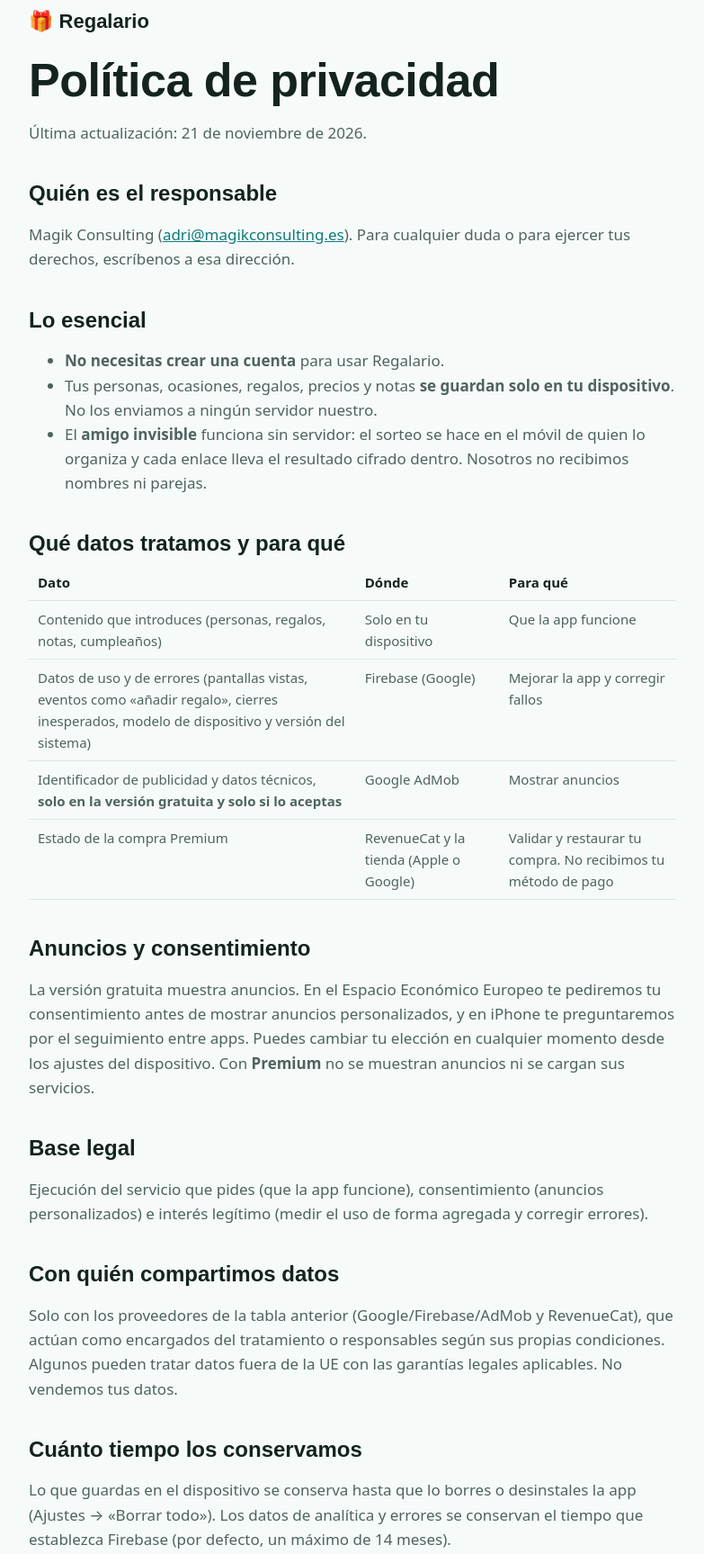
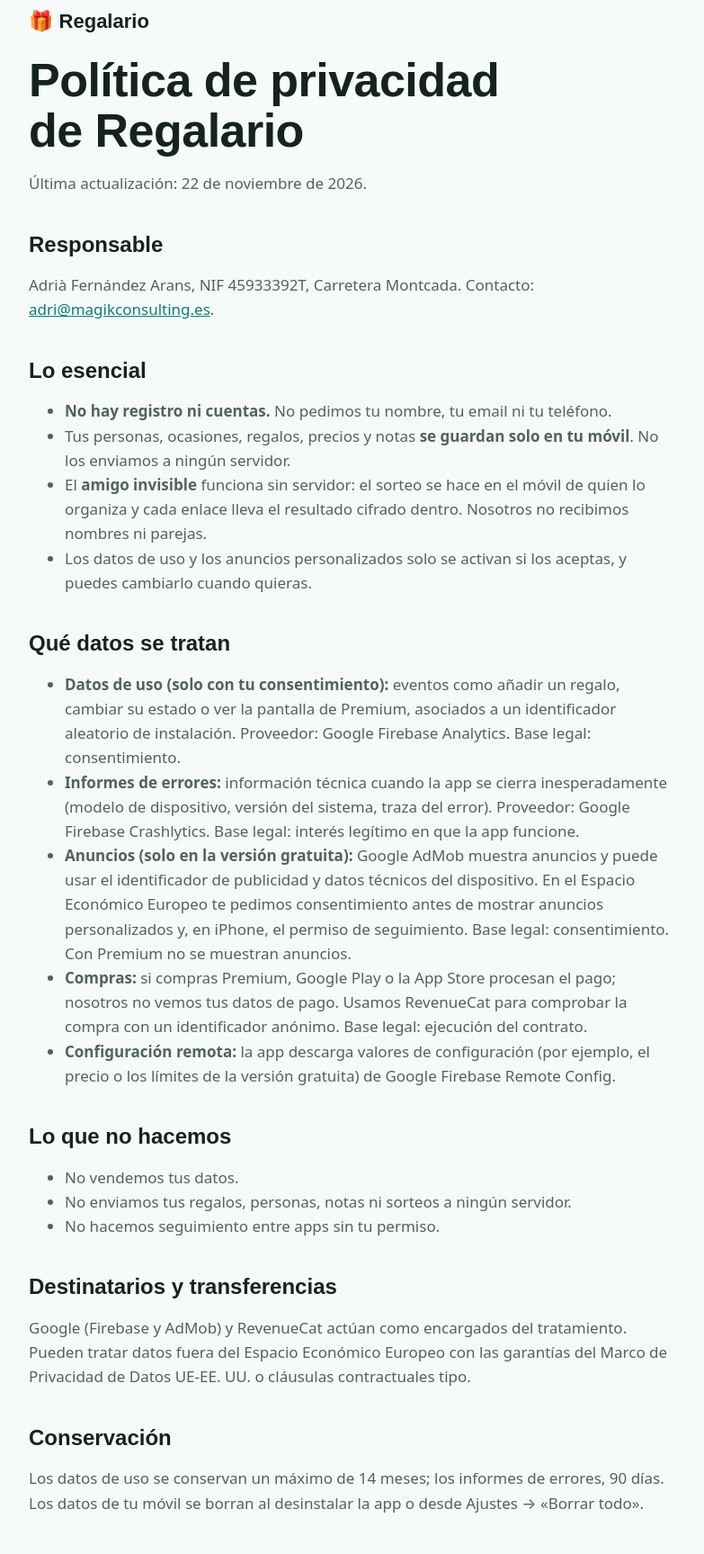
Before and after one commit to Magik-Consulting-ES/regalario-web, a plain HTML site: page privacidad/index.html in a window 1280 px wide. Shown: the part 21-1748 px from the top of the page at 90% size, without its empty margins (248-1031 px from the left). Drawn offline with Linux system fonts and the light colour scheme.

Commit message:
Privacidad siguiendo la de Apto CCSE

```diff
--- a/privacidad/index.html
+++ b/privacidad/index.html
@@ -11,48 +11,50 @@
 <div class="wrap">
   <header class="top"><a class="brand" href="../">🎁 Regalario</a></header>
   <main>
-    <h1>Política de privacidad</h1>
-    <p>Última actualización: 21 de noviembre de 2026.</p>
+    <h1>Política de privacidad de Regalario</h1>
+    <p>Última actualización: 22 de noviembre de 2026.</p>
 
-    <h2>Quién es el responsable</h2>
-    <p>Magik Consulting (<a href="mailto:adri@magikconsulting.es">adri@magikconsulting.es</a>). Para cualquier duda o para ejercer tus derechos, escríbenos a esa dirección.</p>
+    <h2>Responsable</h2>
+    <p>Adrià Fernández Arans, NIF 45933392T, Carretera Montcada. Contacto: <a href="mailto:adri@magikconsulting.es">adri@magikconsulting.es</a>.</p>
 
     <h2>Lo esencial</h2>
     <ul>
-      <li><b>No necesitas crear una cuenta</b> para usar Regalario.</li>
-      <li>Tus personas, ocasiones, regalos, precios y notas <b>se guardan solo en tu dispositivo</b>. No los enviamos a ningún servidor nuestro.</li>
+      <li><b>No hay registro ni cuentas.</b> No pedimos tu nombre, tu email ni tu teléfono.</li>
+      <li>Tus personas, ocasiones, regalos, precios y notas <b>se guardan solo en tu móvil</b>. No los enviamos a ningún servidor.</li>
       <li>El <b>amigo invisible</b> funciona sin servidor: el sorteo se hace en el móvil de quien lo organiza y cada enlace lleva el resultado cifrado dentro. Nosotros no recibimos nombres ni parejas.</li>
+      <li>Los datos de uso y los anuncios personalizados solo se activan si los aceptas, y puedes cambiarlo cuando quieras.</li>
     </ul>
 
-    <h2>Qué datos tratamos y para qué</h2>
-    <table>
-      <tr><th>Dato</th><th>Dónde</th><th>Para qué</th></tr>
-      <tr><td>Contenido que introduces (personas, regalos, notas, cumpleaños)</td><td>Solo en tu dispositivo</td><td>Que la app funcione</td></tr>
-      <tr><td>Datos de uso y de errores (pantallas vistas, eventos como «añadir regalo», cierres inesperados, modelo de dispositivo y versión del sistema)</td><td>Firebase (Google)</td><td>Mejorar la app y corregir fallos</td></tr>
-      <tr><td>Identificador de publicidad y datos técnicos, <b>solo en la versión gratuita y solo si lo aceptas</b></td><td>Google AdMob</td><td>Mostrar anuncios</td></tr>
-      <tr><td>Estado de la compra Premium</td><td>RevenueCat y la tienda (Apple o Google)</td><td>Validar y restaurar tu compra. No recibimos tu método de pago</td></tr>
-    </table>
+    <h2>Qué datos se tratan</h2>
+    <ul>
+      <li><b>Datos de uso (solo con tu consentimiento):</b> eventos como añadir un regalo, cambiar su estado o ver la pantalla de Premium, asociados a un identificador aleatorio de instalación. Proveedor: Google Firebase Analytics. Base legal: consentimiento.</li>
+      <li><b>Informes de errores:</b> información técnica cuando la app se cierra inesperadamente (modelo de dispositivo, versión del sistema, traza del error). Proveedor: Google Firebase Crashlytics. Base legal: interés legítimo en que la app funcione.</li>
+      <li><b>Anuncios (solo en la versión gratuita):</b> Google AdMob muestra anuncios y puede usar el identificador de publicidad y datos técnicos del dispositivo. En el Espacio Económico Europeo te pedimos consentimiento antes de mostrar anuncios personalizados y, en iPhone, el permiso de seguimiento. Base legal: consentimiento. Con Premium no se muestran anuncios.</li>
+      <li><b>Compras:</b> si compras Premium, Google Play o la App Store procesan el pago; nosotros no vemos tus datos de pago. Usamos RevenueCat para comprobar la compra con un identificador anónimo. Base legal: ejecución del contrato.</li>
+      <li><b>Configuración remota:</b> la app descarga valores de configuración (por ejemplo, el precio o los límites de la versión gratuita) de Google Firebase Remote Config.</li>
+    </ul>
 
-    <h2>Anuncios y consentimiento</h2>
-    <p>La versión gratuita muestra anuncios. En el Espacio Económico Europeo te pediremos tu consentimiento antes de mostrar anuncios personalizados, y en iPhone te preguntaremos por el seguimiento entre apps. Puedes cambiar tu elección en cualquier momento desde los ajustes del dispositivo. Con <b>Premium</b> no se muestran anuncios ni se cargan sus servicios.</p>
+    <h2>Lo que no hacemos</h2>
+    <ul>
+      <li>No vendemos tus datos.</li>
+      <li>No enviamos tus regalos, personas, notas ni sorteos a ningún servidor.</li>
+      <li>No hacemos seguimiento entre apps sin tu permiso.</li>
+    </ul>
 
-    <h2>Base legal</h2>
-    <p>Ejecución del servicio que pides (que la app funcione), consentimiento (anuncios personalizados) e interés legítimo (medir el uso de forma agregada y corregir errores).</p>
+    <h2>Destinatarios y transferencias</h2>
+    <p>Google (Firebase y AdMob) y RevenueCat actúan como encargados del tratamiento. Pueden tratar datos fuera del Espacio Económico Europeo con las garantías del Marco de Privacidad de Datos UE-EE. UU. o cláusulas contractuales tipo.</p>
 
-    <h2>Con quién compartimos datos</h2>
-    <p>Solo con los proveedores de la tabla anterior (Google/Firebase/AdMob y RevenueCat), que actúan como encargados del tratamiento o responsables según sus propias condiciones. Algunos pueden tratar datos fuera de la UE con las garantías legales aplicables. No vendemos tus datos.</p>
-
-    <h2>Cuánto tiempo los conservamos</h2>
-    <p>Lo que guardas en el dispositivo se conserva hasta que lo borres o desinstales la app (Ajustes → «Borrar todo»). Los datos de analítica y errores se conservan el tiempo que establezca Firebase (por defecto, un máximo de 14 meses).</p>
+    <h2>Conservación</h2>
+    <p>Los datos de uso se conservan un máximo de 14 meses; los informes de errores, 90 días. Los datos de tu móvil se borran al desinstalar la app o desde Ajustes → «Borrar todo».</p>
 
     <h2>Tus derechos</h2>
-    <p>Puedes pedir acceso, rectificación, supresión, oposición, limitación y portabilidad escribiendo a <a href="mailto:adri@magikconsulting.es">adri@magikconsulting.es</a>. Si crees que no hemos tratado bien tus datos, puedes reclamar ante la Agencia Española de Protección de Datos (<a href="https://www.aepd.es">aepd.es</a>).</p>
+    <p>Puedes retirar el consentimiento en los ajustes de la app o del dispositivo y ejercer tus derechos de acceso, rectificación, supresión, oposición, limitación y portabilidad escribiendo a <a href="mailto:adri@magikconsulting.es">adri@magikconsulting.es</a>. Para borrar los datos asociados a tu instalación, mira <a href="../eliminar-datos/">Eliminar mis datos</a>. También puedes reclamar ante la Agencia Española de Protección de Datos (<a href="https://www.aepd.es">aepd.es</a>).</p>
 
     <h2>Menores</h2>
     <p>Regalario no está dirigida a menores de 14 años ni recoge datos de ellos de forma consciente.</p>
 
     <h2>Cambios</h2>
-    <p>Si cambiamos esta política (por ejemplo, al añadir sincronización con tu pareja, que requerirá una cuenta), lo avisaremos aquí y, si procede, en la app.</p>
+    <p>Si cambia esta política (por ejemplo, al añadir la sincronización con tu pareja, que requerirá una cuenta), actualizaremos la fecha de arriba y, si el cambio es importante, lo avisaremos en la app.</p>
   </main>
   <footer><a href="../">Inicio</a><span>© 2026 Magik Consulting</span></footer>
 </div>
```
Also changed, not shown: eliminar-datos/index.html (+1 -1 lines).
